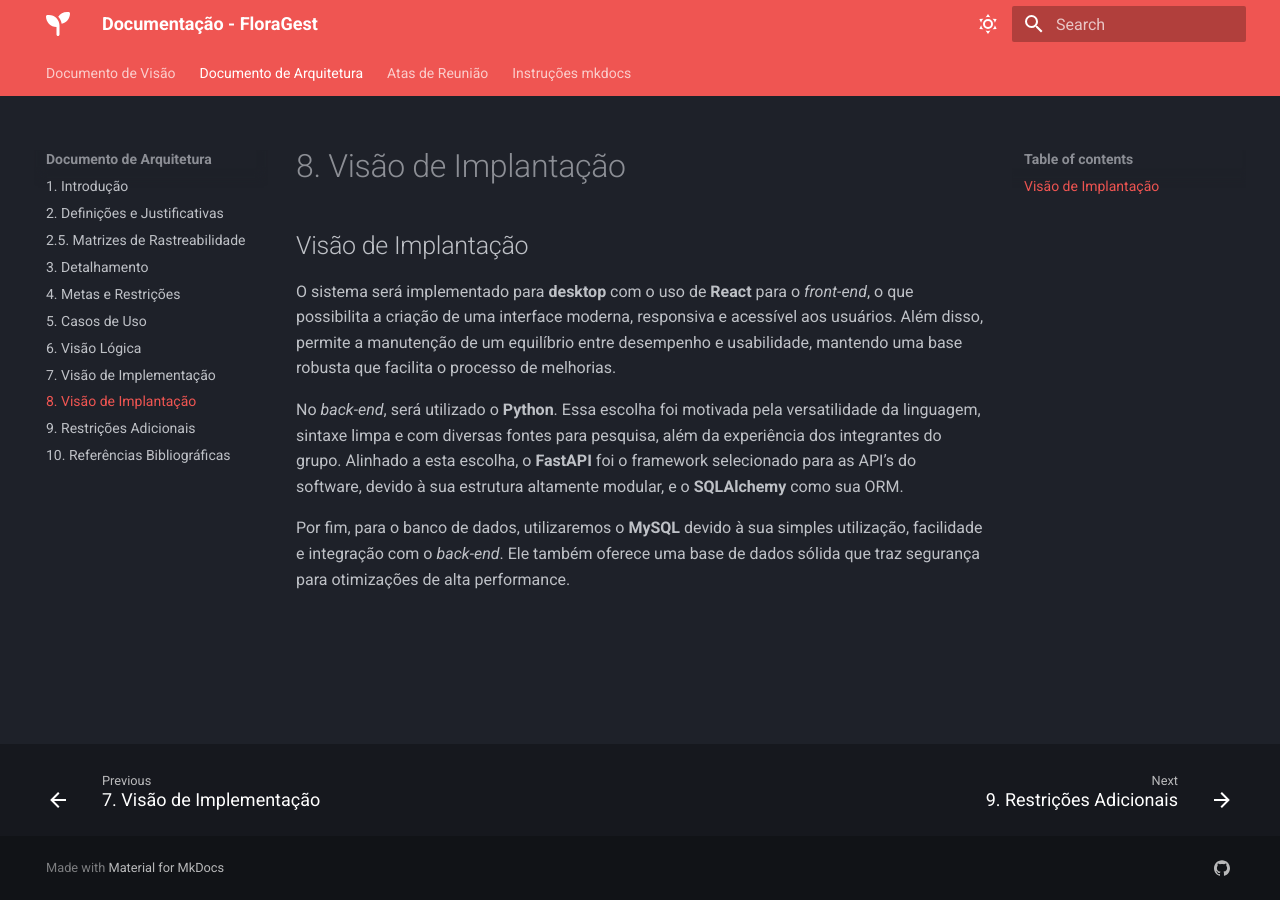
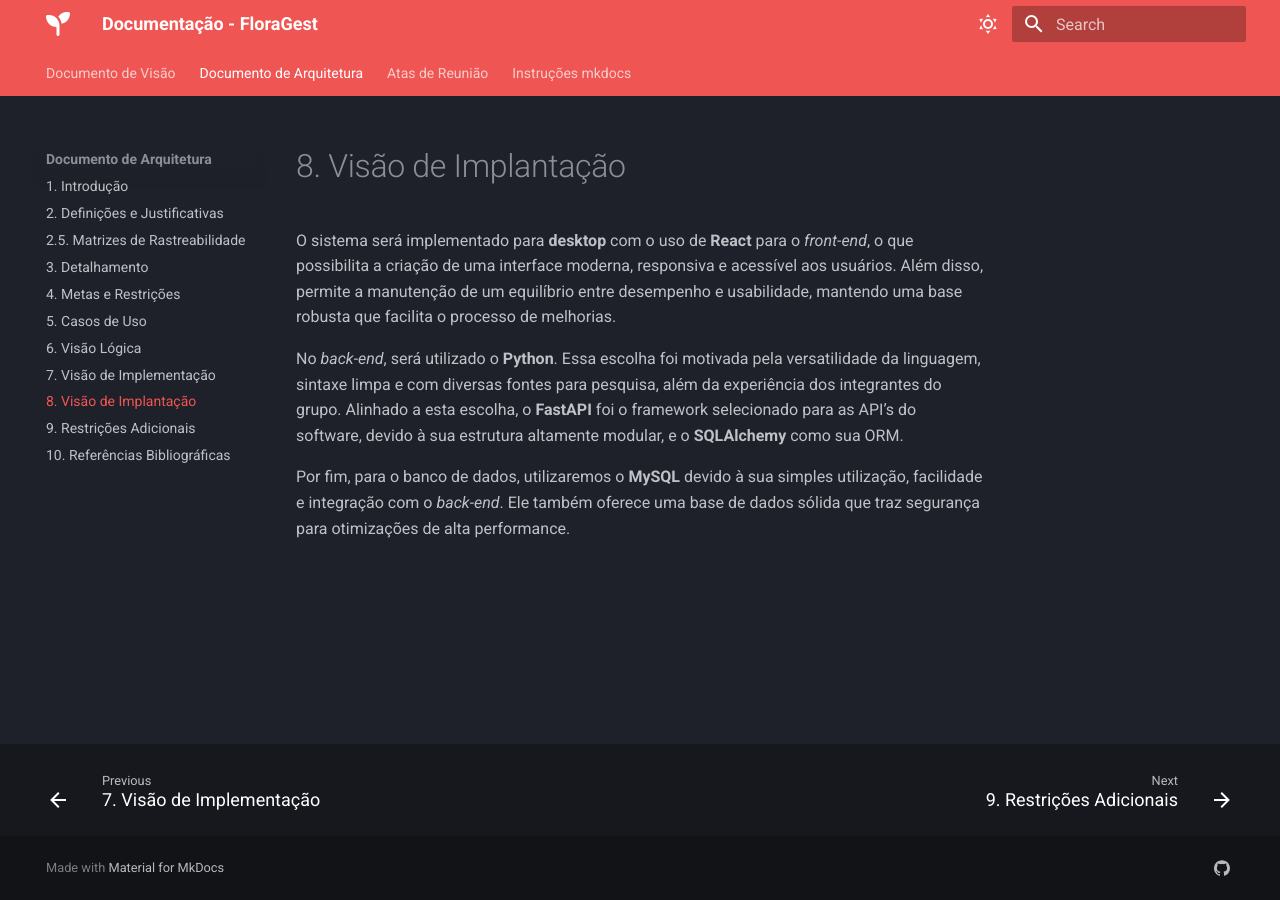
Before and after one commit to FGA0138-MDS-Ajax/2025.1-Jera, an MkDocs documentation site: the page built from docs/doc-arq/10_visao-implantacao.md, in a window 1280 px wide. Built offline with MkDocs 1.6.1 and Material for MkDocs 9.7.7, drawn with Linux system fonts in a browser that asks for light colours.

Commit message:
Correção no texto

```diff
--- a/docs/doc-arq/10_visao-implantacao.md
+++ b/docs/doc-arq/10_visao-implantacao.md
@@ -1,5 +1,3 @@
-## Visão de Implantação
-
 O sistema será implementado para **desktop** com o uso de **React** para o *front-end*, o que possibilita a criação de uma interface moderna, responsiva e acessível aos usuários. Além disso, permite a manutenção de um equilíbrio entre desempenho e usabilidade, mantendo uma base robusta que facilita o processo de melhorias.
 
 No *back-end*, será utilizado o **Python**. Essa escolha foi motivada pela versatilidade da linguagem, sintaxe limpa e com diversas fontes para pesquisa, além da experiência dos integrantes do grupo. Alinhado a esta escolha, o **FastAPI** foi o framework selecionado para as API’s do software, devido à sua estrutura altamente modular, e o **SQLAlchemy** como sua ORM.
```
